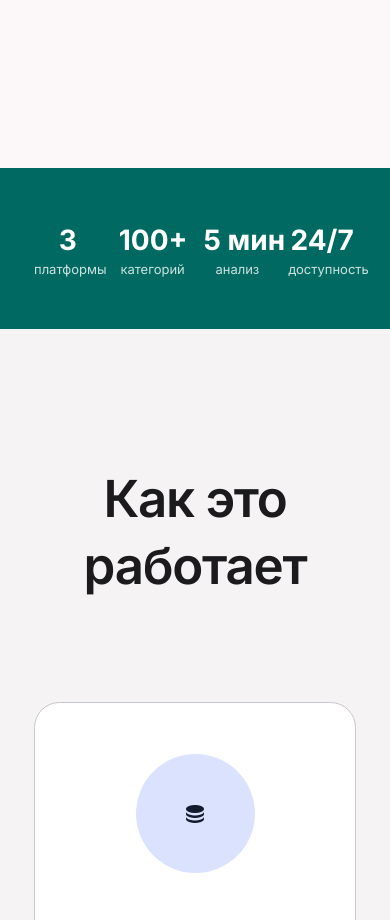
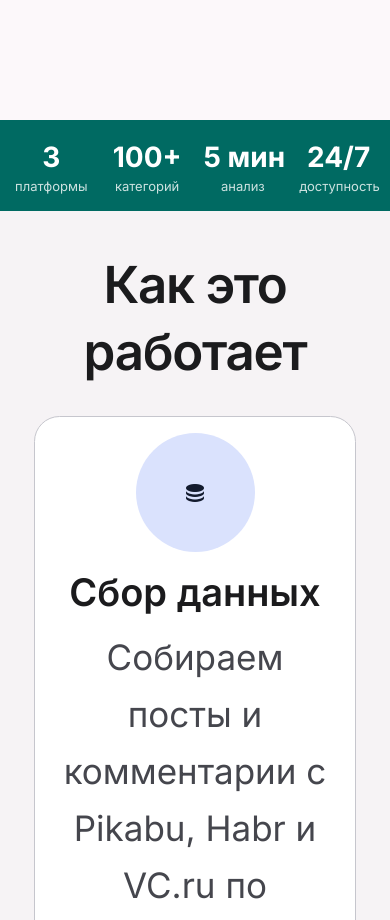
Before and after one commit to Nik-Maltcev/pikabu, a Vue app in the folder frontend/: page / in a window 390 px wide. Shown: the part 2240-3160 px from the top of the page. Built offline with nearby package versions, Linux system fonts and the light colour scheme; no server answers.

Commit message:
Fix bloated spacing: use fixed px for paddings/margins on mobile

```diff
--- a/frontend/src/pages/Landing.vue
+++ b/frontend/src/pages/Landing.vue
@@ -82,8 +82,8 @@ function goToApp() {
       </section>
 
       <!-- Stats -->
-      <section class="bg-[#006a62] py-6 md:py-12 mt-8 lg:mt-0">
-        <div class="max-w-7xl mx-auto px-4 md:px-6">
+      <section class="bg-[#006a62] py-[16px] md:py-12 mt-[20px] lg:mt-0">
+        <div class="max-w-7xl mx-auto px-[12px] md:px-6">
           <div class="grid grid-cols-4 gap-2 md:gap-8 text-center text-white">
             <div>
               <div class="text-[28px] md:text-4xl font-bold whitespace-nowrap">3</div>
@@ -106,33 +106,33 @@ function goToApp() {
       </section>
 
       <!-- How it works -->
-      <section class="bg-[#f6f3f5] py-16 md:py-24">
+      <section class="bg-[#f6f3f5] py-[40px] md:py-24">
         <div class="max-w-7xl mx-auto px-4 md:px-6">
-          <h2 class="text-2xl md:text-3xl font-semibold tracking-tight text-center mb-12 md:mb-16">Как это работает</h2>
-          <div class="grid grid-cols-1 lg:grid-cols-3 gap-6 md:gap-8">
-            <div class="bg-white p-6 md:p-8 border border-[#c6c6cd] rounded-xl flex flex-col items-center text-center">
-              <div class="w-14 h-14 md:w-16 md:h-16 bg-[#dae2fd] text-[#131b2e] rounded-full flex items-center justify-center mb-4 md:mb-6">
+          <h2 class="text-2xl md:text-3xl font-semibold tracking-tight text-center mb-[30px] md:mb-16">Как это работает</h2>
+          <div class="grid grid-cols-1 lg:grid-cols-3 gap-[16px] md:gap-8">
+            <div class="bg-white p-[16px] md:p-8 border border-[#c6c6cd] rounded-xl flex flex-col items-center text-center">
+              <div class="w-14 h-14 md:w-16 md:h-16 bg-[#dae2fd] text-[#131b2e] rounded-full flex items-center justify-center mb-[12px] md:mb-6">
                 <span class="material-symbols-outlined text-2xl md:text-3xl icon-fill">database</span>
               </div>
-              <h3 class="text-[38px] md:text-xl font-semibold mb-3 md:mb-4">Сбор данных</h3>
+              <h3 class="text-[38px] md:text-xl font-semibold mb-[8px] md:mb-4">Сбор данных</h3>
               <p class="text-[35px] md:text-base text-[#45464d] leading-relaxed">
                 Собираем посты и комментарии с Pikabu, Habr и VC.ru по выбранной категории за 14-30 дней.
               </p>
             </div>
-            <div class="bg-white p-6 md:p-8 border border-[#c6c6cd] rounded-xl flex flex-col items-center text-center">
-              <div class="w-14 h-14 md:w-16 md:h-16 bg-[#dae2fd] text-[#131b2e] rounded-full flex items-center justify-center mb-4 md:mb-6">
+            <div class="bg-white p-[16px] md:p-8 border border-[#c6c6cd] rounded-xl flex flex-col items-center text-center">
+              <div class="w-14 h-14 md:w-16 md:h-16 bg-[#dae2fd] text-[#131b2e] rounded-full flex items-center justify-center mb-[12px] md:mb-6">
                 <span class="material-symbols-outlined text-2xl md:text-3xl icon-fill">psychology</span>
               </div>
-              <h3 class="text-[38px] md:text-xl font-semibold mb-3 md:mb-4">ИИ-анализ</h3>
+              <h3 class="text-[38px] md:text-xl font-semibold mb-[8px] md:mb-4">ИИ-анализ</h3>
               <p class="text-[35px] md:text-base text-[#45464d] leading-relaxed">
                 Нейросеть анализирует боли аудитории, выявляет паттерны и генерирует бизнес-идеи.
               </p>
             </div>
-            <div class="bg-white p-6 md:p-8 border border-[#c6c6cd] rounded-xl flex flex-col items-center text-center">
-              <div class="w-14 h-14 md:w-16 md:h-16 bg-[#dae2fd] text-[#131b2e] rounded-full flex items-center justify-center mb-4 md:mb-6">
+            <div class="bg-white p-[16px] md:p-8 border border-[#c6c6cd] rounded-xl flex flex-col items-center text-center">
+              <div class="w-14 h-14 md:w-16 md:h-16 bg-[#dae2fd] text-[#131b2e] rounded-full flex items-center justify-center mb-[12px] md:mb-6">
                 <span class="material-symbols-outlined text-2xl md:text-3xl icon-fill">description</span>
               </div>
-              <h3 class="text-[38px] md:text-xl font-semibold mb-3 md:mb-4">Готовый отчёт</h3>
+              <h3 class="text-[38px] md:text-xl font-semibold mb-[8px] md:mb-4">Готовый отчёт</h3>
               <p class="text-[35px] md:text-base text-[#45464d] leading-relaxed">
                 Получаете структурированный отчёт с нишами, JTBD-анализом и планом запуска MVP.
               </p>
```
